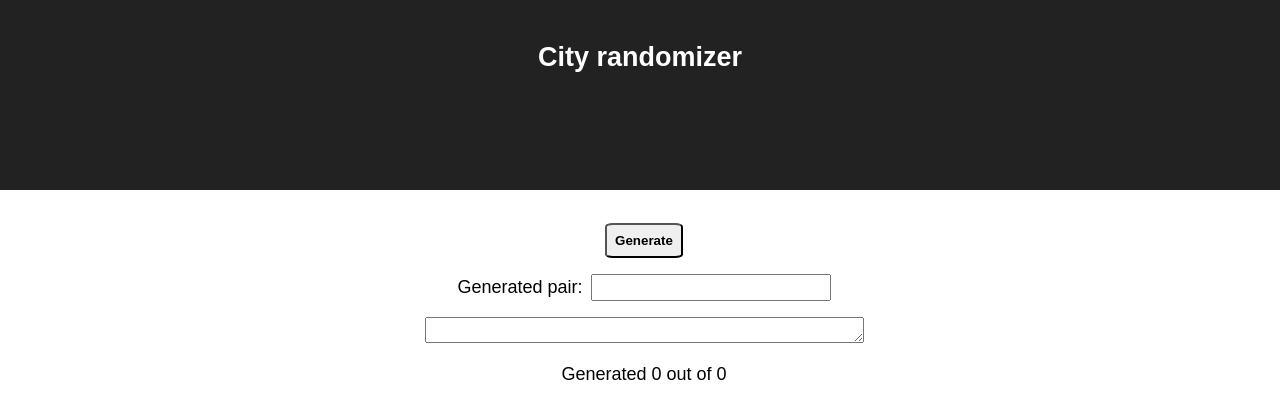
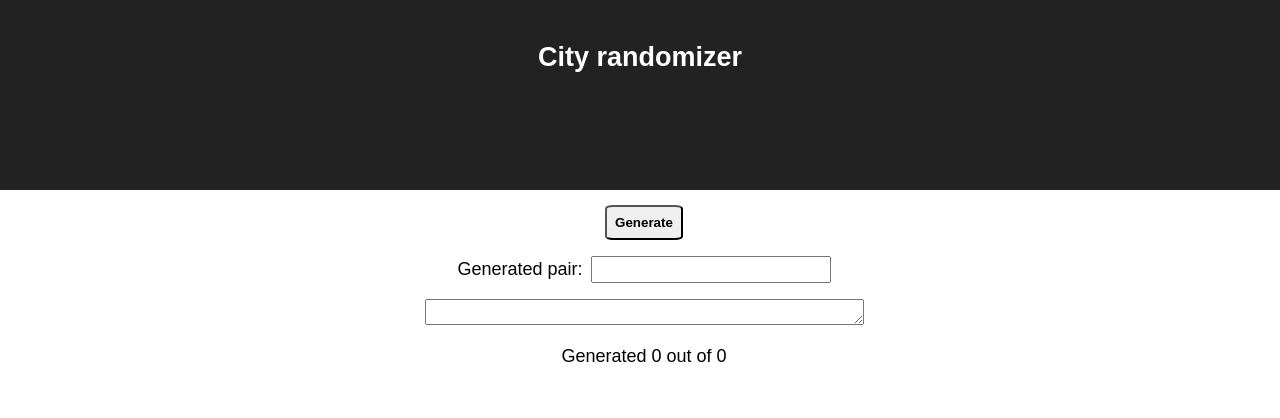
Before and after one commit to ElizavetaBuraya/city-randomizer, a React (Create React App) app: page / in a window 1280 px wide. Shown: the top 418 px of the page. Built offline with nearby package versions, Linux system fonts and the light colour scheme; no server answers.

Commit message:
Replaced p with div

```diff
--- a/src/components/App.js
+++ b/src/components/App.js
@@ -69,7 +69,7 @@ export default class App extends Component {
         <div className="App-header">
           <h2>City randomizer</h2>
         </div>
-        <p className="App-content">
+        <div className="App-content">
           <div className="button-block">
             <button disabled={!canGenerate}
                     onClick={this.handleGenerateClick}>Generate
@@ -82,7 +82,7 @@ export default class App extends Component {
                     cols="38"
                     rows={textAreaHeight} /><br />
           <span>Generated {history.length} out of {this.generatedListLength}</span>
-        </p>
+        </div>
       </div>
     );
   }
```
